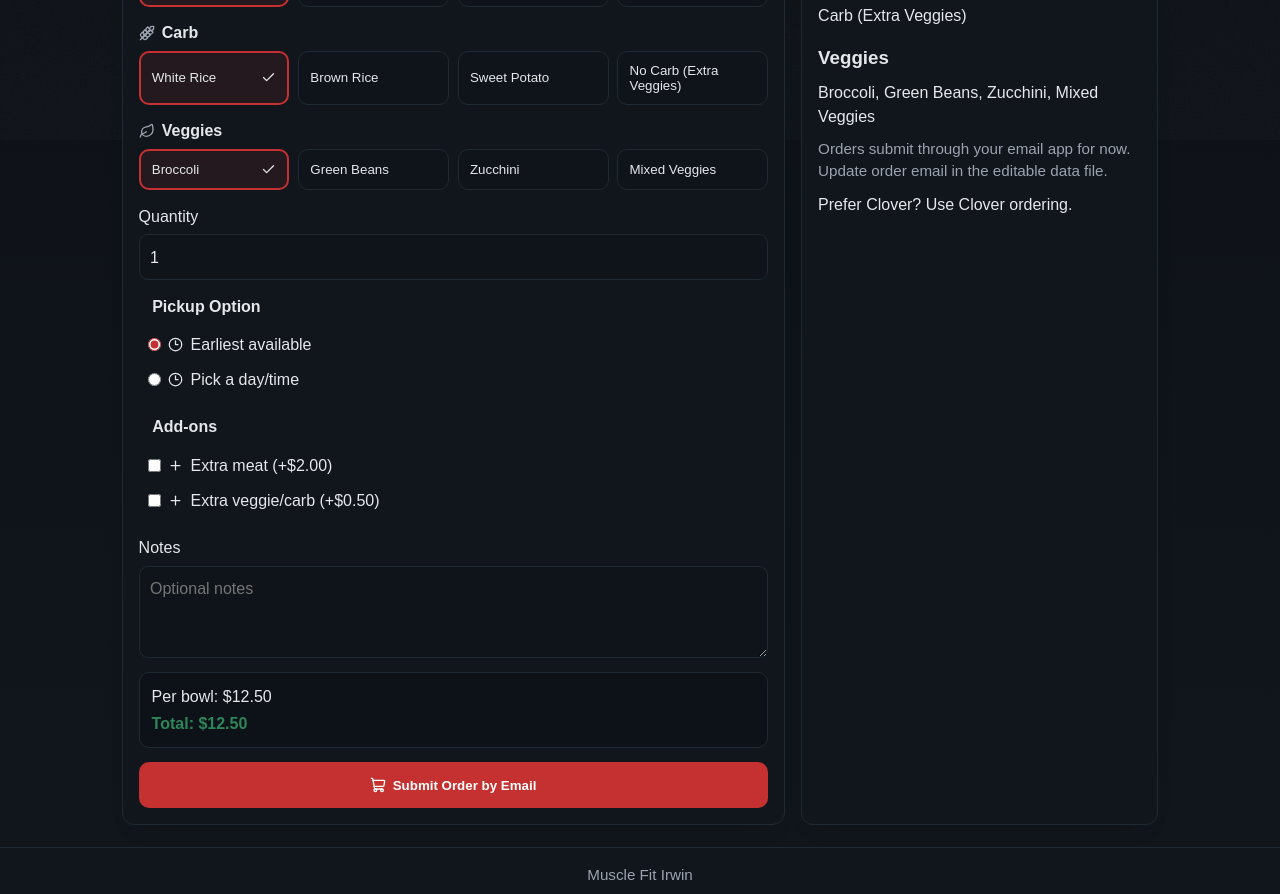
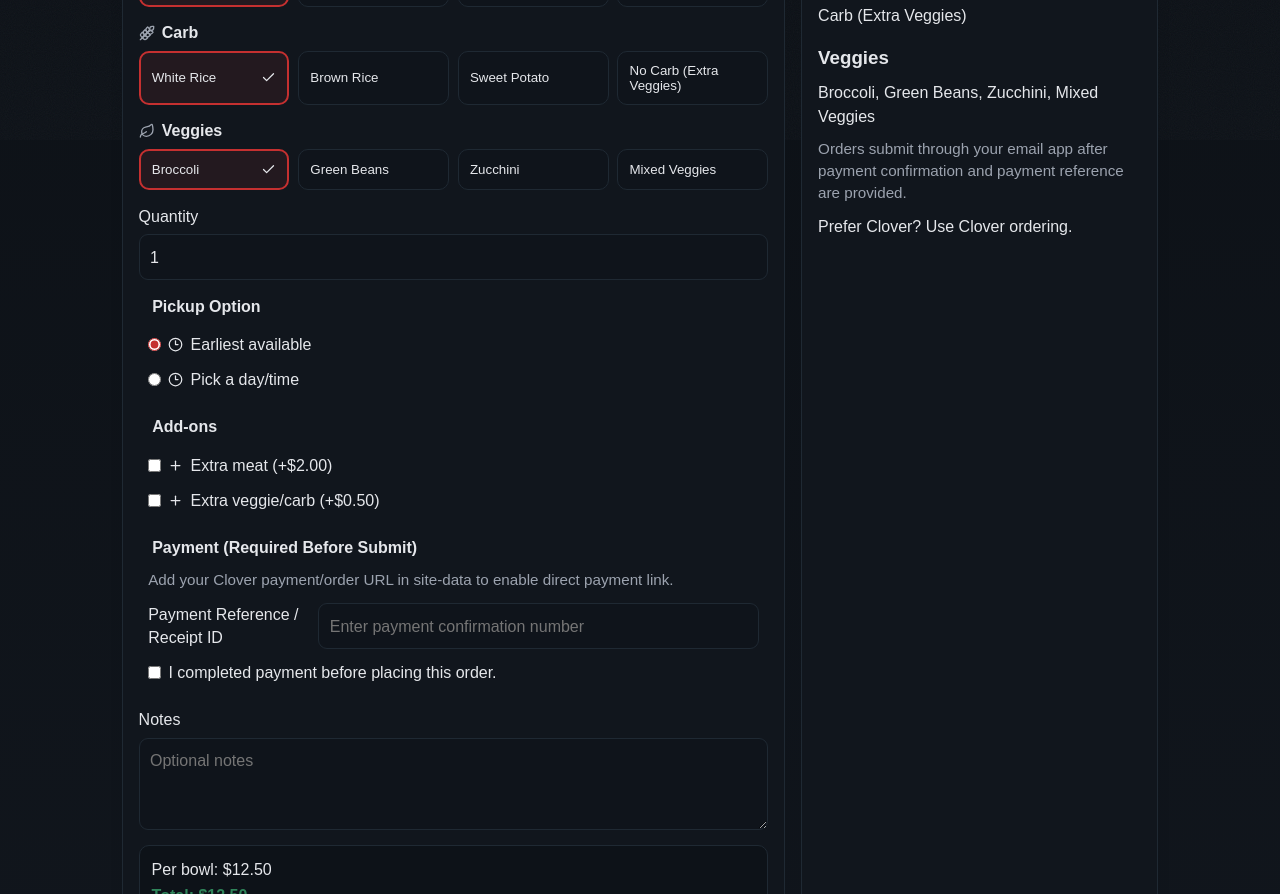
Before and after one commit to nwilliam441/Musclefit, a Next.js app: page /meal-prep in a window 1280 px wide. Shown: the part 660-1554 px from the top of the page. Built offline with nearby package versions, Linux system fonts and the light colour scheme.

Commit message:
Require payment confirmation before meal prep submit

```diff
--- a/app/meal-prep/page.tsx
+++ b/app/meal-prep/page.tsx
@@ -31,7 +31,7 @@ export default function MealPrepPage() {
           <h3>Veggies</h3>
           <p>{siteData.mealPrep.veggies.join(", ")}</p>
 
-          <p className="muted">Orders submit through your email app for now. Update order email in the editable data file.</p>
+          <p className="muted">Orders submit through your email app after payment confirmation and payment reference are provided.</p>
           {siteData.clover.enabled ? (
             <p>
               Prefer Clover? <Link href="/order">Use Clover ordering</Link>.
--- a/components/meal-prep-form.tsx
+++ b/components/meal-prep-form.tsx
@@ -1,7 +1,7 @@
 "use client";
 
 import { FormEvent, useMemo, useState } from "react";
-import { Beef, Check, Clock3, Leaf, Plus, ShoppingCart, Wheat } from "lucide-react";
+import { Beef, Check, CircleDollarSign, Clock3, Leaf, Plus, ShoppingCart, Wheat } from "lucide-react";
 import { siteData } from "@/lib/site-data";
 
 type OrderFormState = {
@@ -16,6 +16,8 @@ type OrderFormState = {
   pickupTime: string;
   extraMeat: boolean;
   extraVeggieOrCarb: boolean;
+  paymentConfirmed: boolean;
+  paymentReference: string;
   notes: string;
 };
 
@@ -41,6 +43,8 @@ export function MealPrepForm() {
     pickupTime: "",
     extraMeat: false,
     extraVeggieOrCarb: false,
+    paymentConfirmed: false,
+    paymentReference: "",
     notes: "",
   });
 
@@ -62,6 +66,11 @@ export function MealPrepForm() {
       return;
     }
 
+    if (!form.paymentConfirmed || !form.paymentReference.trim()) {
+      alert("Payment must be completed first. Add your payment reference before submitting.");
+      return;
+    }
+
     const pickupSummary =
       form.pickupType === "asap"
         ? "Earliest available pickup"
@@ -79,6 +88,8 @@ export function MealPrepForm() {
         `Extra veggie/carb: ${form.extraVeggieOrCarb ? "Yes" : "No"}`,
         `Quantity: ${form.quantity}`,
         pickupSummary,
+        `Payment confirmed: ${form.paymentConfirmed ? "Yes" : "No"}`,
+        `Payment reference: ${form.paymentReference}`,
         `Estimated total: ${formatCurrency(orderTotal)}`,
         `Notes: ${form.notes || "N/A"}`,
       ].join("\n")
@@ -229,6 +240,39 @@ export function MealPrepForm() {
         </label>
       </fieldset>
 
+      <fieldset className="inline-options">
+        <legend>Payment (Required Before Submit)</legend>
+        {siteData.clover.orderUrl ? (
+          <p>
+            <a href={siteData.clover.orderUrl} target="_blank" rel="noreferrer" className="btn btn-secondary">
+              <CircleDollarSign size={16} aria-hidden="true" /> Pay with Clover
+            </a>
+          </p>
+        ) : (
+          <p className="muted">Add your Clover payment/order URL in site-data to enable direct payment link.</p>
+        )}
+
+        <label>
+          Payment Reference / Receipt ID
+          <input
+            required
+            value={form.paymentReference}
+            onChange={(event) => setForm((prev) => ({ ...prev, paymentReference: event.target.value }))}
+            placeholder="Enter payment confirmation number"
+          />
+        </label>
+
+        <label>
+          <input
+            type="checkbox"
+            checked={form.paymentConfirmed}
+            onChange={(event) => setForm((prev) => ({ ...prev, paymentConfirmed: event.target.checked }))}
+            required
+          />
+          I completed payment before placing this order.
+        </label>
+      </fieldset>
+
       <label>
         Notes
         <textarea
```
